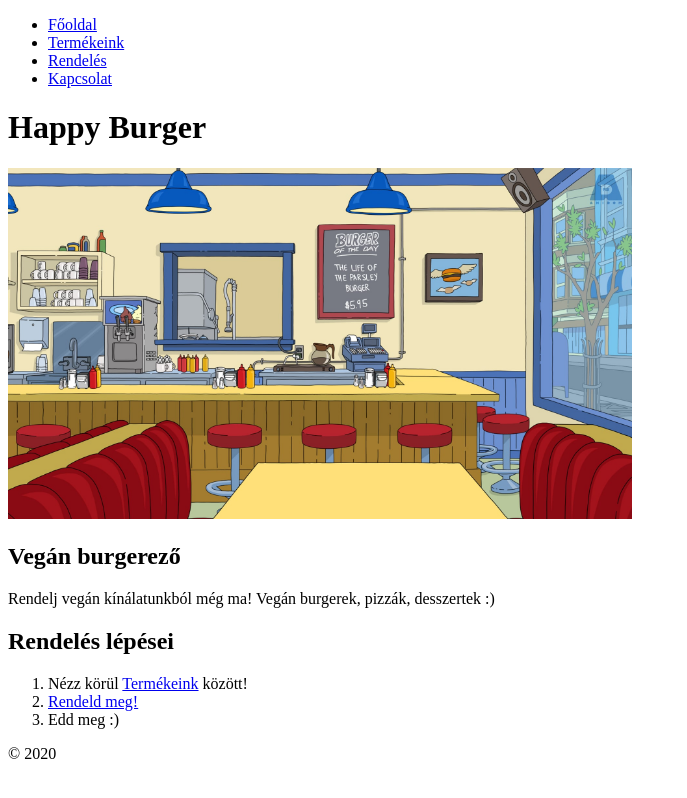
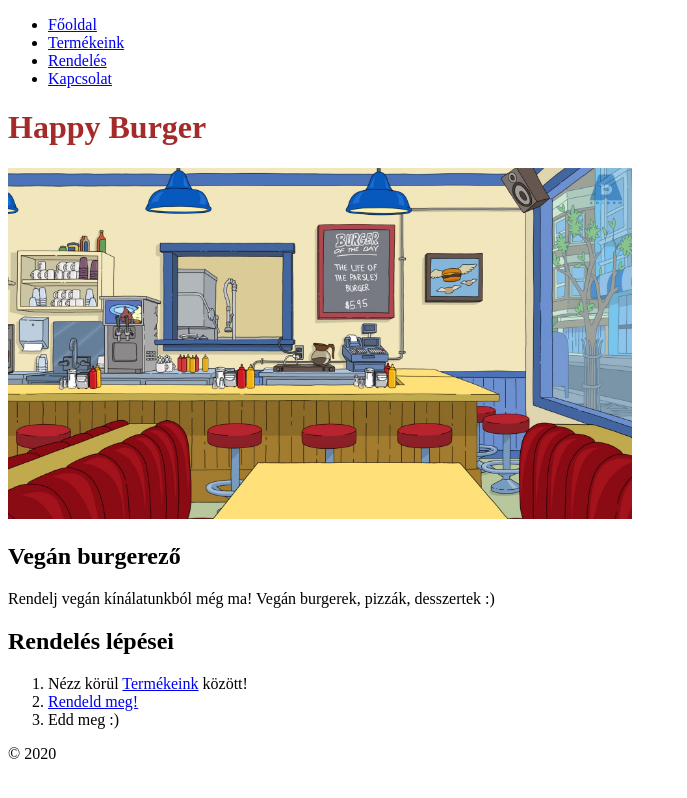
Before and after one commit to mvaligit/mvali.github.io, a plain HTML site: page index.html in a window 1280 px wide. Shown: the whole page, without its empty margins (0-687 px from the left). Drawn offline with Linux system fonts and the light colour scheme.

Commit message:
Modified title color.

```diff
--- a/index.html
+++ b/index.html
@@ -22,7 +22,7 @@
             <a href="/about.html">Kapcsolat</a>
         </li>
     </ul>
-    <h1>Happy Burger</h1>
+    <h1 style="color: brown;" >Happy Burger</h1>
 
     <img src="/img/burgerezo.jpg" width="624" height="351" alt="Hopsz, nem jeleníthető meg a kép...">
 
```
